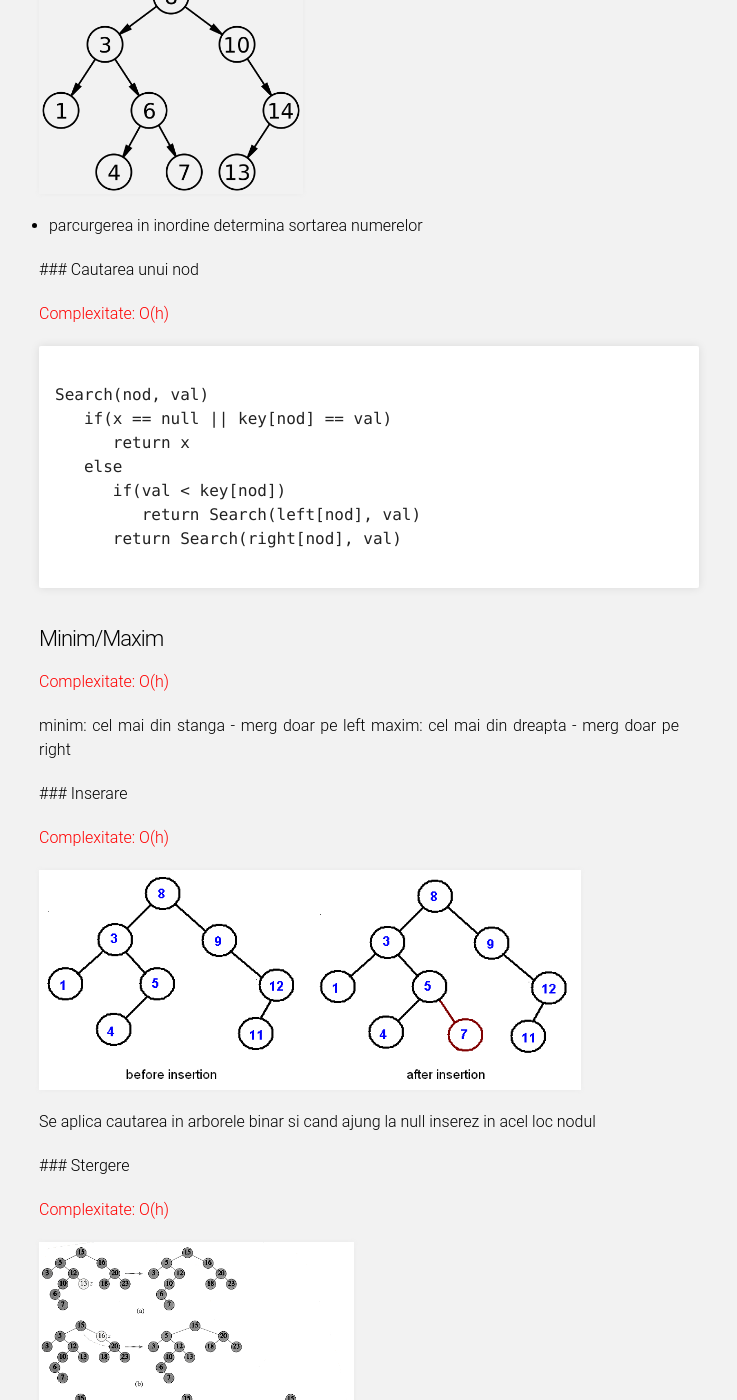
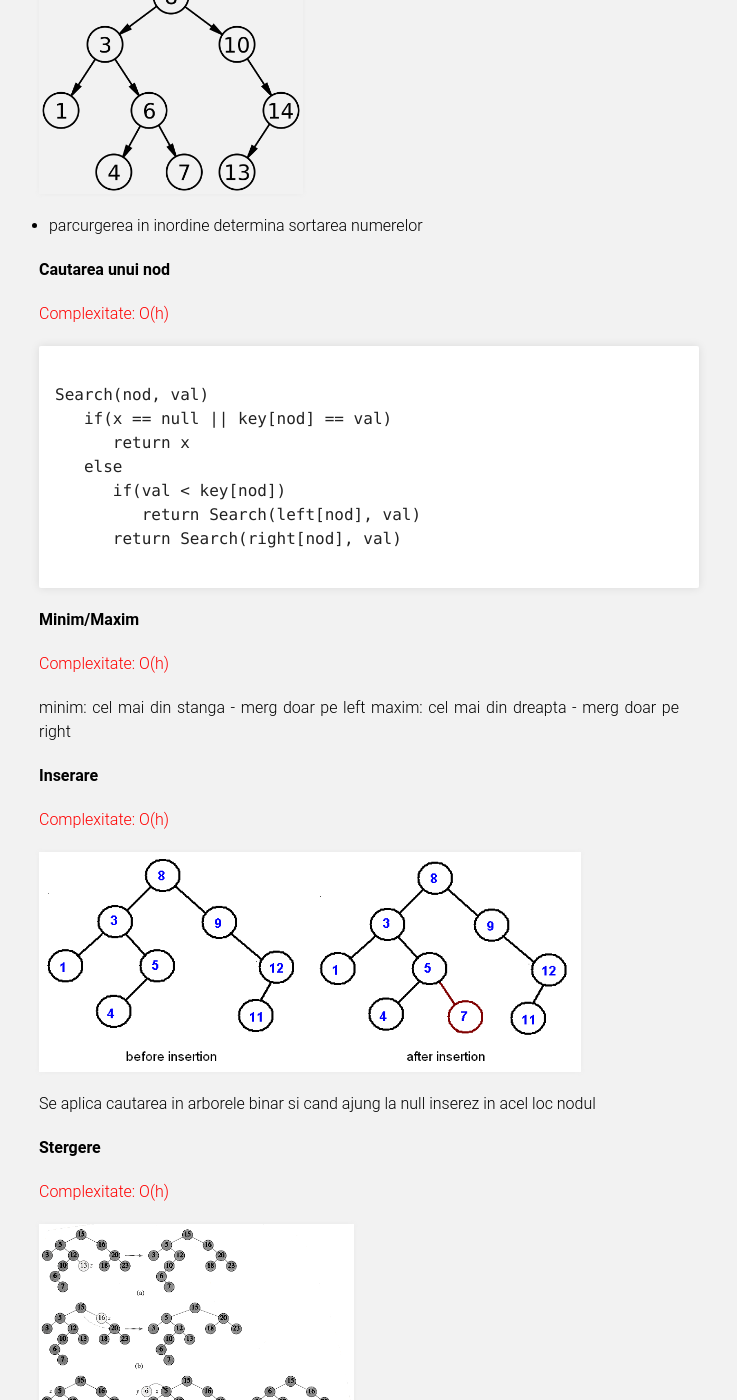
Before and after one commit to IuliaDuta/ASD, a Jekyll site: the page built from Seminarii/Seminar3.md, in a window 1280 px wide and 1400 px high, scrolled down 583 px. Shown: the whole window, without its empty margins (281-1018 px from the left). Built offline with Jekyll 4.4.1, drawn with Linux system fonts in a browser that asks for light colours.

````diff
--- a/Seminarii/Seminar3.md
+++ b/Seminarii/Seminar3.md
@@ -19,7 +19,8 @@ Implementare: pt fiecare nod tin partinte[nod], left[nod], right[nod]
 
  - parcurgerea in inordine determina sortarea numerelor
 
- ### Cautarea unui nod
+
+**Cautarea unui nod**
 
  <font color="red">Complexitate: O(h)</font>
 
@@ -35,14 +36,14 @@ Search(nod, val)
 
 ```
 
-### Minim/Maxim
+**Minim/Maxim**
 
  <font color="red">Complexitate: O(h)</font>
 
  minim: cel mai din stanga - merg doar pe left
  maxim: cel mai din dreapta - merg doar pe right
 
- ### Inserare
+**Inserare**
 
  <font color="red">Complexitate: O(h)</font>
 
@@ -50,7 +51,7 @@ Search(nod, val)
 
  Se aplica cautarea in arborele binar si cand ajung la null inserez in acel loc nodul
 
- ### Stergere
+**Stergere**
 
  <font color="red">Complexitate: O(h)</font>
 
````
